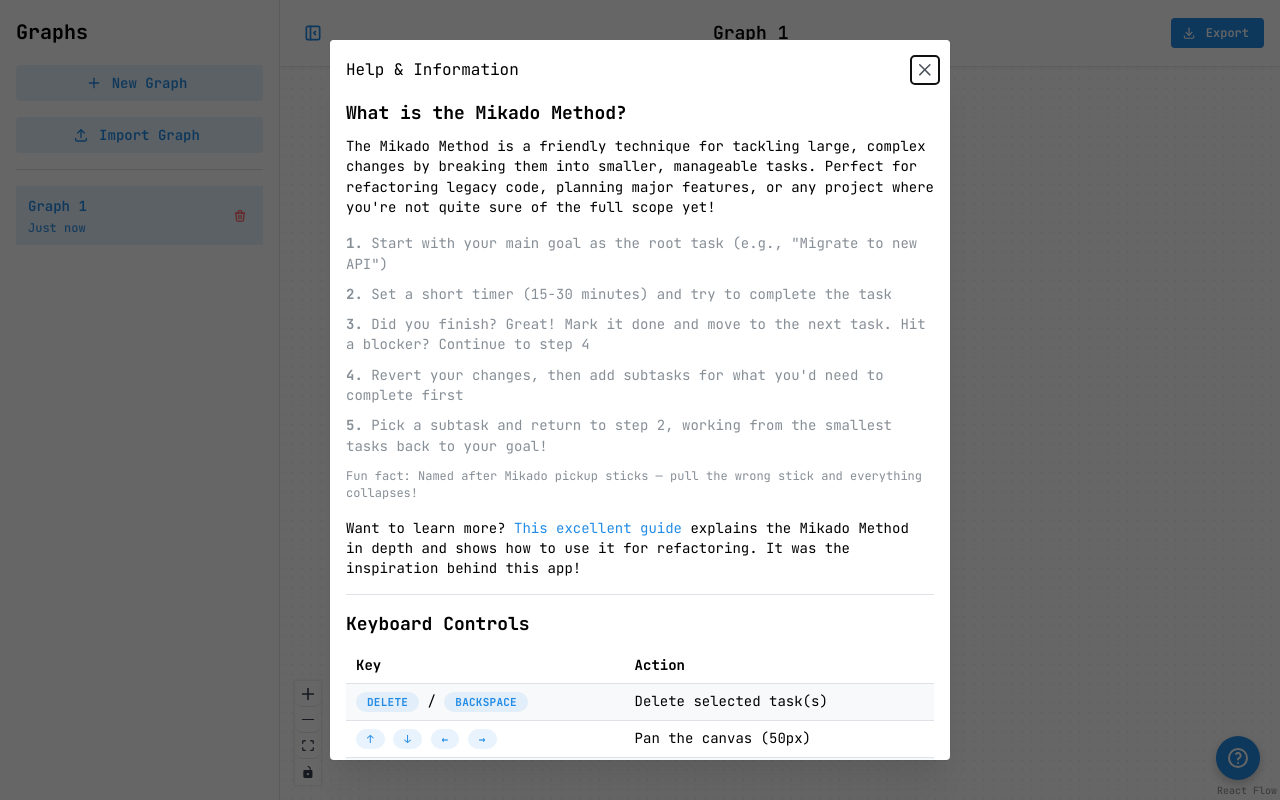
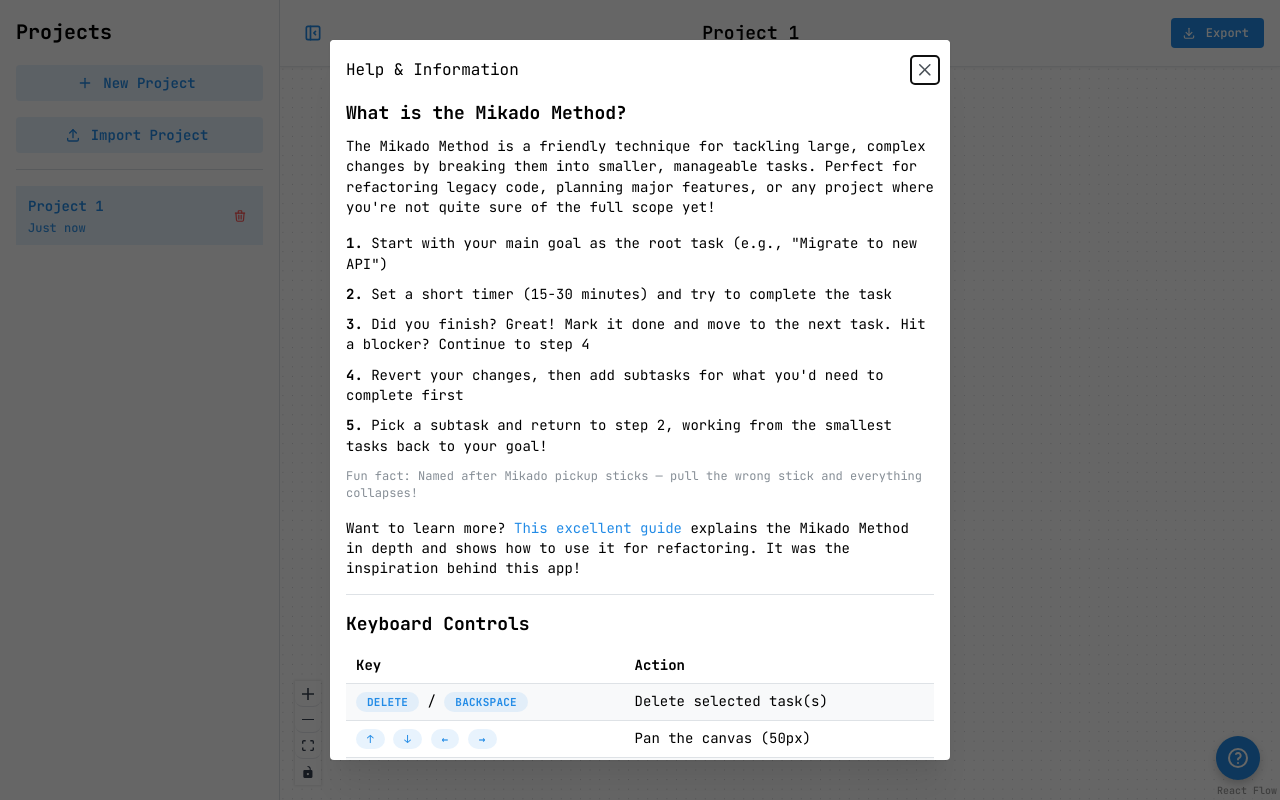
Before and after one commit to EricHayter/mikado, a React (Vite) app: page / in a window 1280 px wide. Both pictures are taken after a click on the button 1238 px from the left and 758 px from the top of the page. Built offline with nearby package versions, Linux system fonts and the light colour scheme.

Commit message:
Created help modal and changed language away from graph nomenclature

```diff
--- a/index.html
+++ b/index.html
@@ -2,7 +2,6 @@
 <html lang="en">
   <head>
     <meta charset="UTF-8" />
-    <link rel="icon" type="image/svg+xml" href="/vite.svg" />
     <meta name="viewport" content="width=device-width, initial-scale=1.0" />
     <link rel="preconnect" href="https://fonts.googleapis.com" />
     <link rel="preconnect" href="https://fonts.gstatic.com" crossorigin />
--- a/src/App.tsx
+++ b/src/App.tsx
@@ -463,8 +463,8 @@ function App() {
     };
 
     showConfirm(
-      'Delete Graph',
-      'Are you sure you want to delete this graph? This action cannot be undone.',
+      'Delete Project',
+      'Are you sure you want to delete this project? This action cannot be undone.',
       performDelete
     );
   }, [graphs, activeGraphId, saveToStorage, showConfirm]);
@@ -472,7 +472,7 @@ function App() {
   const renameGraph = useCallback((graphId: string, newName: string) => {
     const trimmedName = newName.trim();
     if (!trimmedName) {
-      showAlert("Graph name cannot be empty");
+      showAlert("Project name cannot be empty");
       return false;
     }
 
@@ -480,7 +480,7 @@ function App() {
       .some(g => g.id !== graphId && g.name === trimmedName);
 
     if (isDuplicate) {
-      showAlert("A graph with this name already exists");
+      showAlert("A project with this name already exists");
       return false;
     }
 
@@ -629,7 +629,7 @@ function App() {
       >
         <AppShell.Navbar p="md">
           <Stack gap="md">
-            <Text size="xl" fw={700}>Graphs</Text>
+            <Text size="xl" fw={700}>Projects</Text>
 
             <Button
               leftSection={<IconPlus size={16} />}
@@ -637,7 +637,7 @@ function App() {
               variant="light"
               onClick={createNewGraph}
             >
-              New Graph
+              New Project
             </Button>
 
             <FileButton onChange={importGraphFromFile} accept=".json,application/json">
@@ -648,7 +648,7 @@ function App() {
                   fullWidth
                   variant="light"
                 >
-                  Import Graph
+                  Import Project
                 </Button>
               )}
             </FileButton>
@@ -658,8 +658,8 @@ function App() {
             <ScrollArea.Autosize mah="calc(100vh - 250px)">
               {graphs.size === 0 ? (
                 <Stack align="center" gap="md" py="xl">
-                  <Text c="dimmed" size="sm">No graphs yet</Text>
-                  <Button onClick={createNewGraph}>Create your first graph</Button>
+                  <Text c="dimmed" size="sm">No projects yet</Text>
+                  <Button onClick={createNewGraph}>Create your first project</Button>
                 </Stack>
               ) : (
                 <Stack gap="xs">
--- a/src/components/MikadoNode.tsx
+++ b/src/components/MikadoNode.tsx
@@ -124,8 +124,8 @@ const MikadoNode = ({ data, id }: MikadoNodeProps) => {
             e.stopPropagation();
             data.onDelete?.(id);
           }}
-          title="Delete node"
-          aria-label="Delete node"
+          title="Delete task"
+          aria-label="Delete task"
         >
           <IconX size={14} stroke={2.5} />
         </ActionIcon>
@@ -249,8 +249,8 @@ const MikadoNode = ({ data, id }: MikadoNodeProps) => {
             e.stopPropagation();
             data.onAddChild?.(id);
           }}
-          title="Add child node"
-          aria-label="Add child node"
+          title="Add subtask"
+          aria-label="Add subtask"
         >
           <IconPlus size={14} stroke={2.5} />
         </ActionIcon>
--- a/src/components/modals/DeleteNodeModal.tsx
+++ b/src/components/modals/DeleteNodeModal.tsx
@@ -17,16 +17,16 @@ export const DeleteNodeModal = ({
 }: DeleteNodeModalProps) => {
   const getTitle = () => {
     if (isRootNode) {
-      return 'Delete Root Node';
+      return 'Delete Root Task';
     }
-    return 'Delete Node with Descendants';
+    return 'Delete Task with Subtasks';
   };
 
   const getMessage = () => {
     if (isRootNode) {
-      return 'This is a root node. Deleting it will remove the entire graph branch. Are you sure?';
+      return 'This is a root task. Deleting it will remove the entire task branch. Are you sure?';
     }
-    return `This node has ${descendantCount} descendant(s). Deleting it will also remove all its descendants. Are you sure?`;
+    return `This task has ${descendantCount} subtask(s). Deleting it will also remove all its subtasks. Are you sure?`;
   };
 
   return (
--- a/src/components/modals/ExportModal.tsx
+++ b/src/components/modals/ExportModal.tsx
@@ -20,7 +20,7 @@ export const ExportModal = ({
     <Modal
       opened={opened}
       onClose={onClose}
-      title="Export Graph"
+      title="Export Project"
       centered
       zIndex={1000}
     >
--- a/src/components/modals/HelpModal.tsx
+++ b/src/components/modals/HelpModal.tsx
@@ -24,19 +24,19 @@ export function HelpModal({ opened, onClose }: HelpModalProps) {
             planning major features, or any project where you're not quite sure of the full scope yet!
           </Text>
           <Stack gap="xs" mt="md">
-            <Text size="sm" c="dimmed">
+            <Text size="sm">
               <strong>1.</strong> Start with your main goal as the root task (e.g., "Migrate to new API")
             </Text>
-            <Text size="sm" c="dimmed">
+            <Text size="sm">
               <strong>2.</strong> Set a short timer (15-30 minutes) and try to complete the task
             </Text>
-            <Text size="sm" c="dimmed">
+            <Text size="sm">
               <strong>3.</strong> Did you finish? Great! Mark it done and move to the next task. Hit a blocker? Continue to step 4
             </Text>
-            <Text size="sm" c="dimmed">
+            <Text size="sm">
               <strong>4.</strong> Revert your changes, then add subtasks for what you'd need to complete first
             </Text>
-            <Text size="sm" c="dimmed">
+            <Text size="sm">
               <strong>5.</strong> Pick a subtask and return to step 2, working from the smallest tasks back to your goal!
             </Text>
           </Stack>
--- a/src/utils/graph.ts
+++ b/src/utils/graph.ts
@@ -44,7 +44,7 @@ export function validateImportData(data: any): asserts data is MikadoGraphExport
   });
 };
 
-export const createDefaultGraph = (name: string = 'Graph 1'): GraphData => {
+export const createDefaultGraph = (name: string = 'Project 1'): GraphData => {
   const { nodes: laidOutNodes, edges: laidOutEdges } = getLaidOutElements(initialNodesRaw, initialEdges);
   return {
     id: crypto.randomUUID(),
@@ -59,11 +59,11 @@ export const createDefaultGraph = (name: string = 'Graph 1'): GraphData => {
 
 export const generateGraphName = (existingGraphs: Map<string, GraphData>): string => {
   let counter = 1;
-  let name = `Graph ${counter}`;
+  let name = `Project ${counter}`;
 
   while (Array.from(existingGraphs.values()).some(g => g.name === name)) {
     counter++;
-    name = `Graph ${counter}`;
+    name = `Project ${counter}`;
   }
 
   return name;
```
Also changed, not shown: 1 other file (tests, documents, lock files or other folders).
